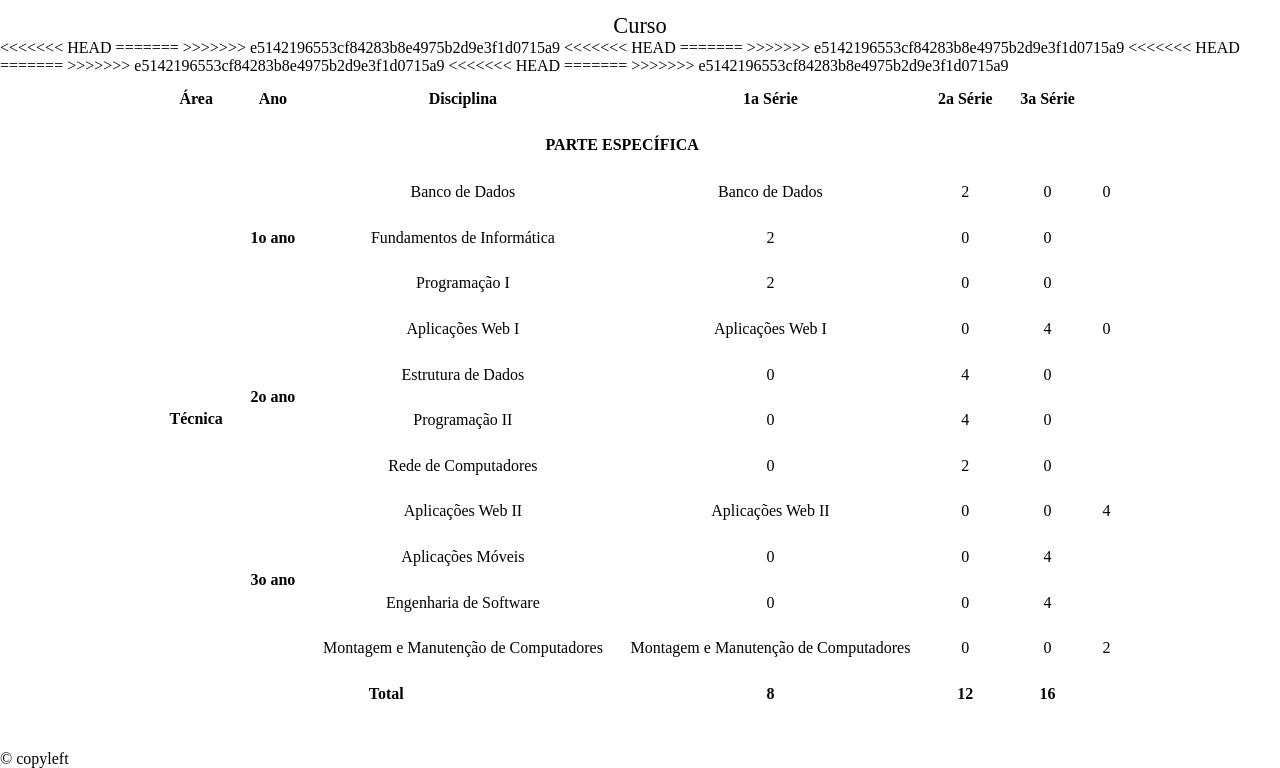
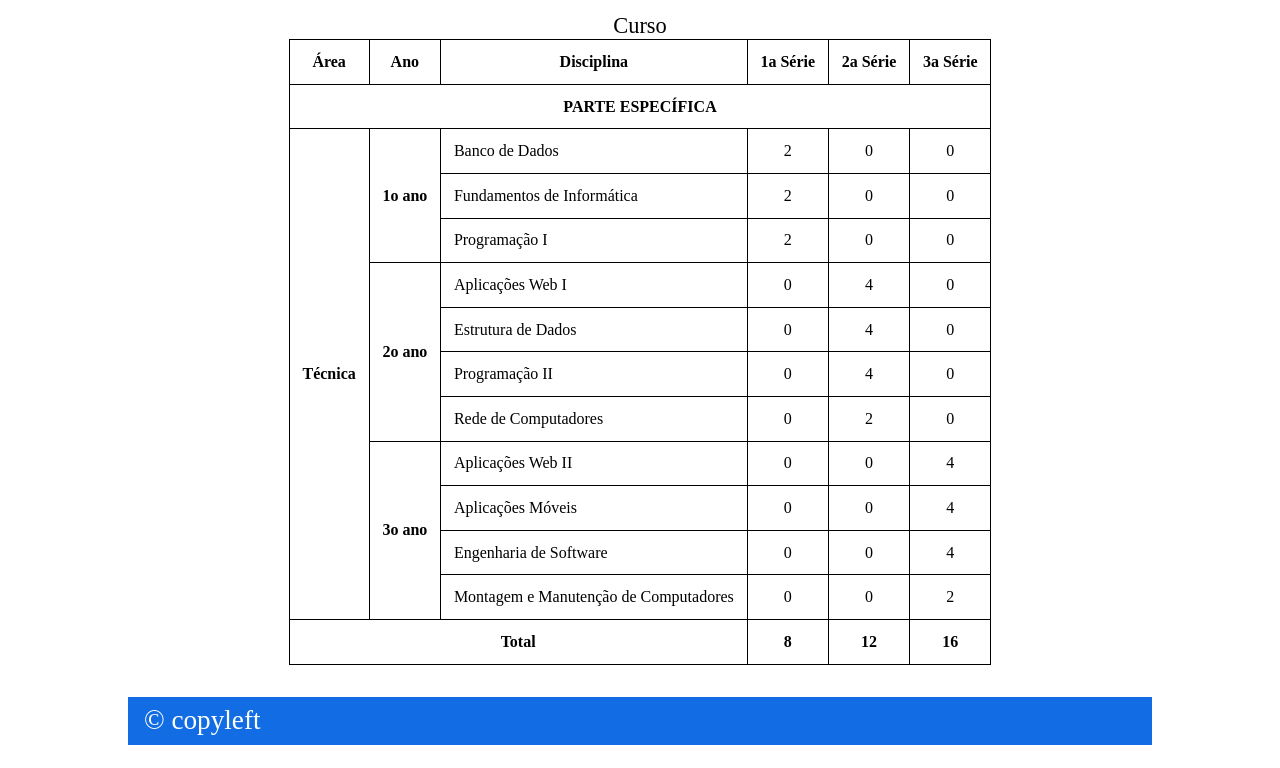
Before and after one commit to 4lilua/atividade01, a plain HTML site: page curso.html in a window 1280 px wide. Shown: the part 150-918 px from the top of the page. After the commit the page ends 895 px from the top, so only its background shows below. Drawn offline with Linux system fonts and the light colour scheme.

Commit message:
Trabalho_Finalizado

```diff
--- a/curso.css
+++ b/curso.css
@@ -57,26 +57,18 @@ main{
     align-items: center;
     justify-content: center;
     flex-direction: column;
-<<<<<<< HEAD
     min-height: calc(100vh - 13rem);
     background-size: auto;
     padding-bottom: 2rem;
-=======
->>>>>>> e5142196553cf84283b8e4975b2d9e3f1d0715a9
 }
 
 .negrito{
     font-weight: bold;
 }
 
-<<<<<<< HEAD
 .posicao{
     text-align: left;
 }
-=======
-
-
->>>>>>> e5142196553cf84283b8e4975b2d9e3f1d0715a9
 
 table, tr, td{
     border: 1.2px solid var(--black);
@@ -87,16 +79,6 @@ table tr td{
     text-align: center;
     padding: 0.8rem;
 }
-<<<<<<< HEAD
-=======
-
-
-
-
-
-
-
->>>>>>> e5142196553cf84283b8e4975b2d9e3f1d0715a9
 
 footer{
     background-color: var(--primary);
--- a/curso.html
+++ b/curso.html
@@ -42,11 +42,7 @@
             </tr>
             <tr>
                 <td rowspan="3" class="negrito">1o ano</td>
-<<<<<<< HEAD
                 <td class="posicao">Banco de Dados</td>
-=======
-                <td>Banco de Dados</td>
->>>>>>> e5142196553cf84283b8e4975b2d9e3f1d0715a9
                 <td>2</td>
                 <td>0</td>
                 <td>0</td>
@@ -65,11 +61,7 @@
             </tr>
             <tr>
                 <td rowspan="4" class="negrito">2o ano</td>
-<<<<<<< HEAD
                 <td class="posicao">Aplicações Web I</td>
-=======
-                <td>Aplicações Web I</td>
->>>>>>> e5142196553cf84283b8e4975b2d9e3f1d0715a9
                 <td>0</td>
                 <td>4</td>
                 <td>0</td>
@@ -94,11 +86,7 @@
             </tr>
             <tr>
                 <td rowspan="4" class="negrito">3o ano</td>
-<<<<<<< HEAD
                 <td class="posicao">Aplicações Web II</td>
-=======
-                <td>Aplicações Web II</td>
->>>>>>> e5142196553cf84283b8e4975b2d9e3f1d0715a9
                 <td>0</td>
                 <td>0</td>
                 <td>4</td>
@@ -116,11 +104,7 @@
                 <td>4</td>
             </tr>
             <tr>
-<<<<<<< HEAD
                 <td class="posicao">Montagem e Manutenção de Computadores</td>
-=======
-                <td>Montagem e Manutenção de Computadores</td>
->>>>>>> e5142196553cf84283b8e4975b2d9e3f1d0715a9
                 <td>0</td>
                 <td>0</td>
                 <td>2</td>
```
Also changed, not shown: faq.html (+0 -4 lines).
